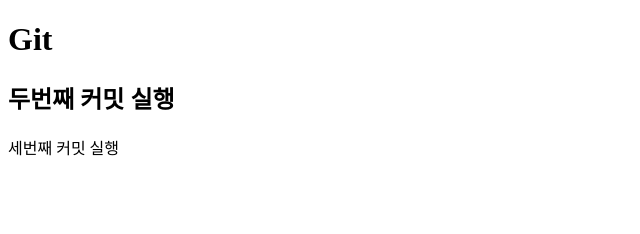
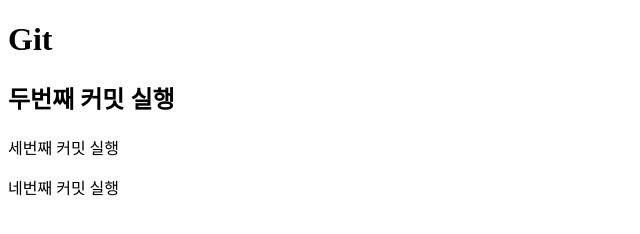
Before and after one commit to yuns-kim80/test, a plain HTML site: page index.html in a window 1280 px wide. Shown: the whole page, without its empty margins (0-640 px from the left). Drawn offline with Linux system fonts and the light colour scheme.

Commit message:
sub3: 네번째 커밋

```diff
--- a/index.html
+++ b/index.html
@@ -9,5 +9,6 @@
    <h1>Git</h1>
    <h2>두번째 커밋 실행</h2>
    <p>세번째 커밋 실행</p>
+   <p>네번째 커밋 실행</p>
 </body>
 </html>
```
